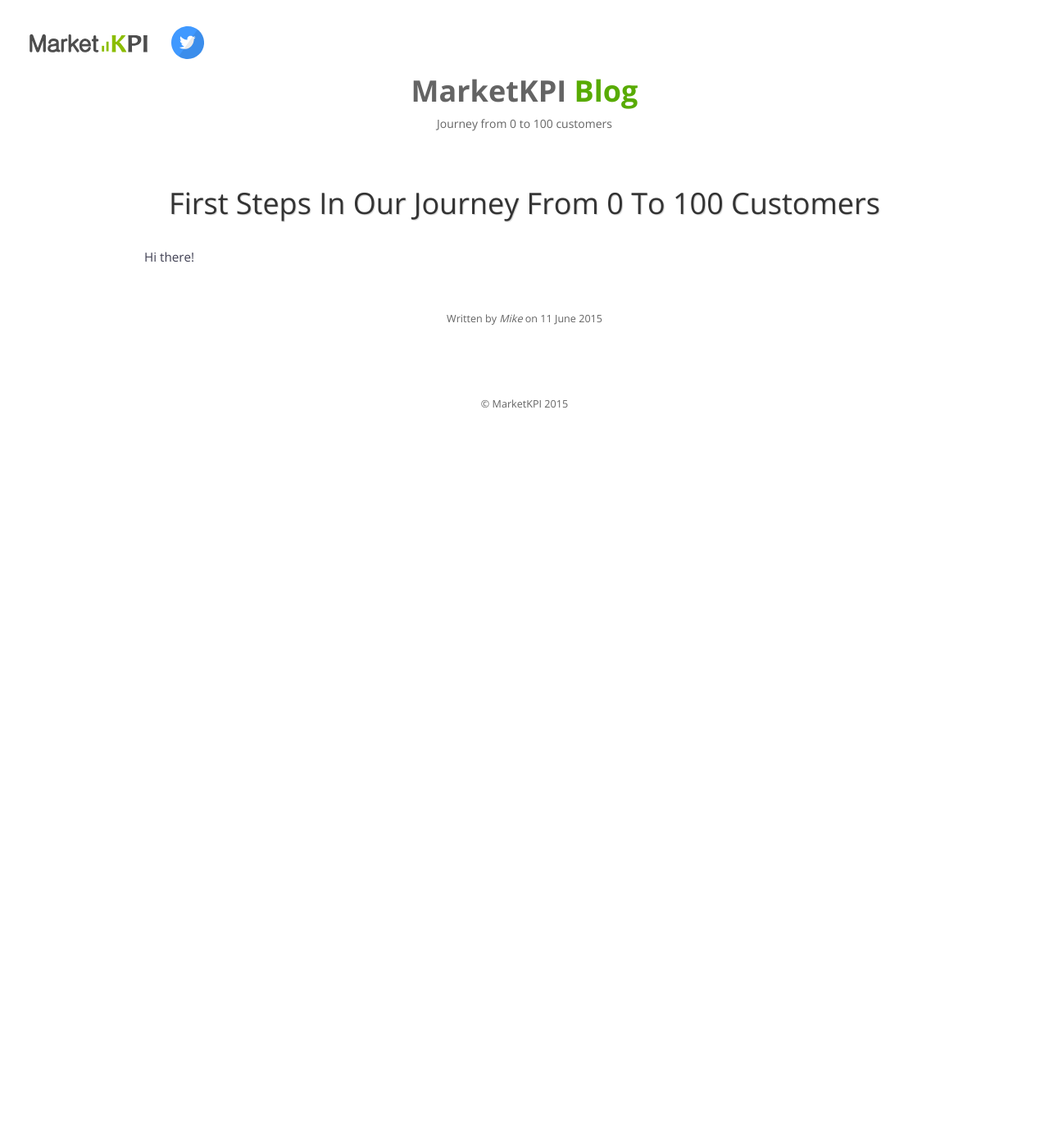
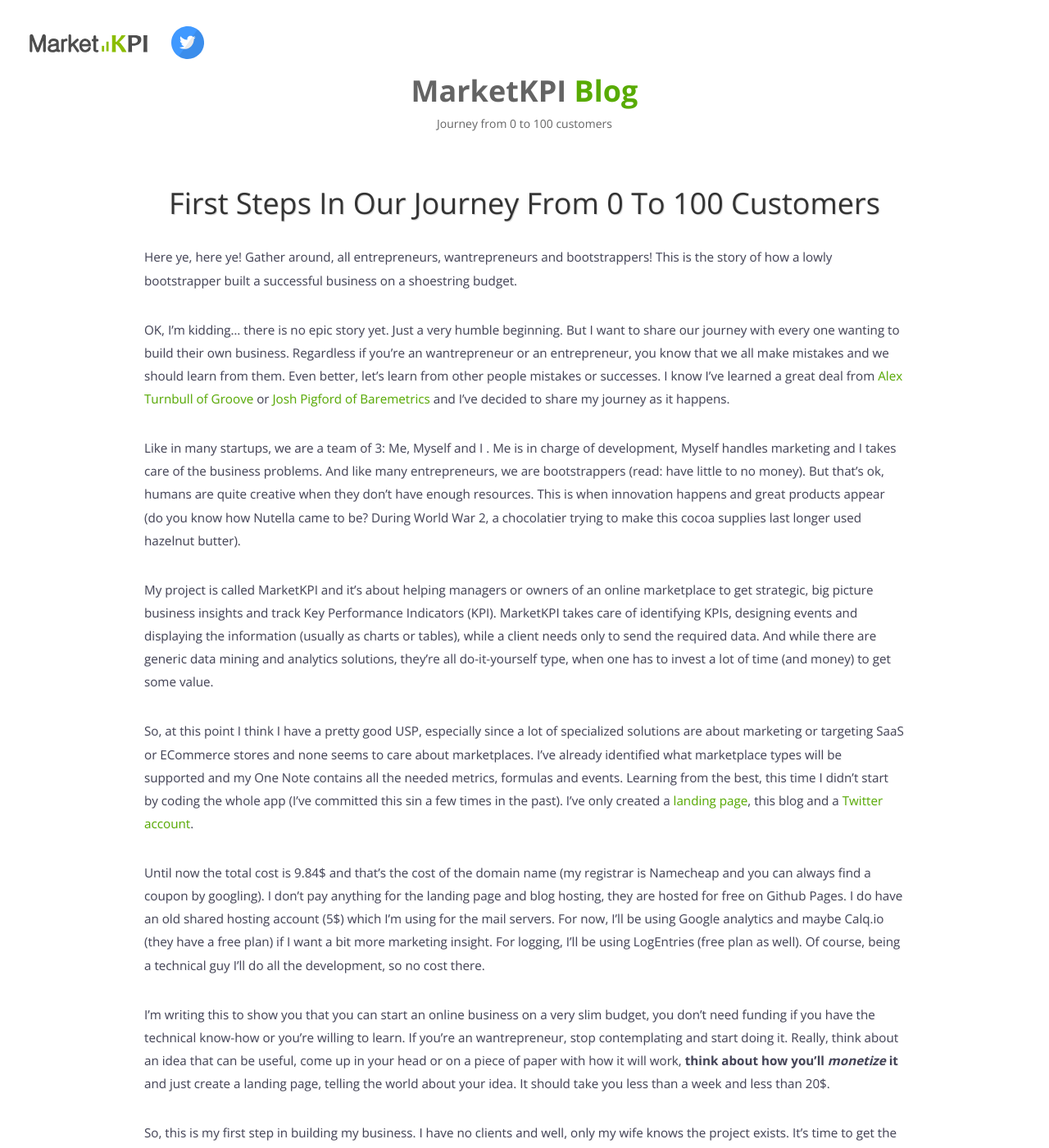
Before and after one commit to bubeat/blog, a Jekyll site: the page built from _posts/2015-6-11-Introduction-Journey-From-0-To-100-Customers.md, in a window 1280 px wide and 1400 px high. Shown: the whole window at 82% size. Built offline with Jekyll 4.4.1, drawn with Linux system fonts in a browser that asks for light colours; Markdown is read by kramdown in place of the engine named in the settings; comment, search, counter and statistics services are not loaded; some of the changed text lies outside the part shown.

Commit message:
first post

```diff
--- a/_posts/2015-6-11-Introduction-Journey-From-0-To-100-Customers.md
+++ b/_posts/2015-6-11-Introduction-Journey-From-0-To-100-Customers.md
@@ -3,4 +3,18 @@
  title: First Steps In Our Journey From 0 To 100 Customers
 ---
 
-Hi there!
+Here ye, here ye! Gather around, all entrepreneurs, wantrepreneurs and bootstrappers! This is the story of how a lowly bootstrapper built a successful business on a shoestring budget.
+
+OK, I'm kidding... there is no epic story yet. Just a very humble beginning. But I want to share our journey with every one wanting to build their own business. Regardless if you're an wantrepreneur or an entrepreneur, you know that we all make mistakes and we should learn from them. Even better, let's learn from other people mistakes or successes. I know I've learned a great deal from [Alex Turnbull of Groove](https://www.groovehq.com/blog) or [Josh Pigford of Baremetrics](https://baremetrics.com/blog) and I've decided to share my journey as it happens.
+
+Like in many startups, we are a team of 3: Me, Myself and I . Me is in charge of development, Myself handles marketing and I takes care of the business problems. And like many entrepreneurs, we are bootstrappers (read: have little to no money). But that's ok, humans are quite creative when they don't have enough resources. This is when innovation happens and great products appear (do you know how Nutella came to be? During World War 2, a chocolatier trying to make this cocoa supplies last longer used hazelnut butter).
+
+My project is called MarketKPI and it's about helping managers or owners of an online marketplace to get strategic, big picture business insights and track Key Performance Indicators (KPI). MarketKPI takes care of identifying KPIs, designing events and displaying the information (usually as charts or tables), while a client needs only to send the required data. And while there are generic data mining and analytics solutions, they're all do-it-yourself type, when one has to invest a lot of time (and money) to get some value.
+
+So, at this point I think I have a pretty good USP, especially since a lot of specialized solutions are about marketing or targeting SaaS or ECommerce stores and none seems to care about marketplaces. I've already identified what marketplace types will be supported and my One Note contains all the needed metrics, formulas and events. Learning from the best, this time I didn't start by coding the whole app (I've committed this sin a few times in the past). I've only created a [landing page](http://www.marketkpi.com), this blog and a [Twitter account](http://twitter.com/marketkpi).
+
+Until now the total cost is 9.84$ and that's the cost of the domain name (my registrar is Namecheap and you can always find a coupon by googling). I don't pay anything for the landing page and blog hosting, they are hosted for free on Github Pages. I do have an old shared hosting account (5$) which I'm using for the mail servers. For now, I'll be using Google analytics and maybe Calq.io (they have a free plan) if I want a bit more marketing insight. For logging, I'll be using LogEntries (free plan as well). Of course, being a technical guy I'll do all the development, so no cost there.
+
+I'm writing this to show you that you can start an online business on a very slim budget, you don't need funding if you have the technical know-how or you're willing to learn. If you're an wantrepreneur, stop contemplating and start doing it. Really, think about an idea that can be useful, come up in your head or on a piece of paper with how it will work, **think about how you'll _monetize_ it** and just create a landing page, telling the world about your idea. It should take you less than a week and less than 20$.
+
+So, this is my first step in building my business. I have no clients and well, only my wife knows the project exists. It's time to get the word out and chew some bubblegum and I'm out of words..
```
